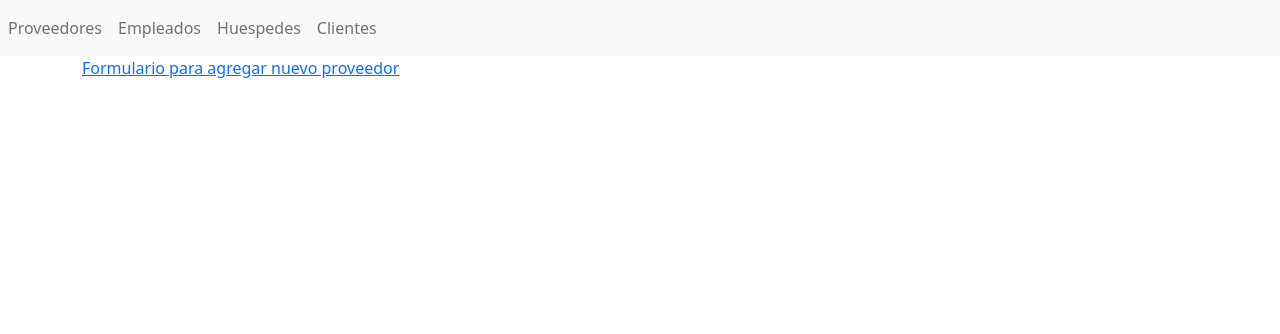
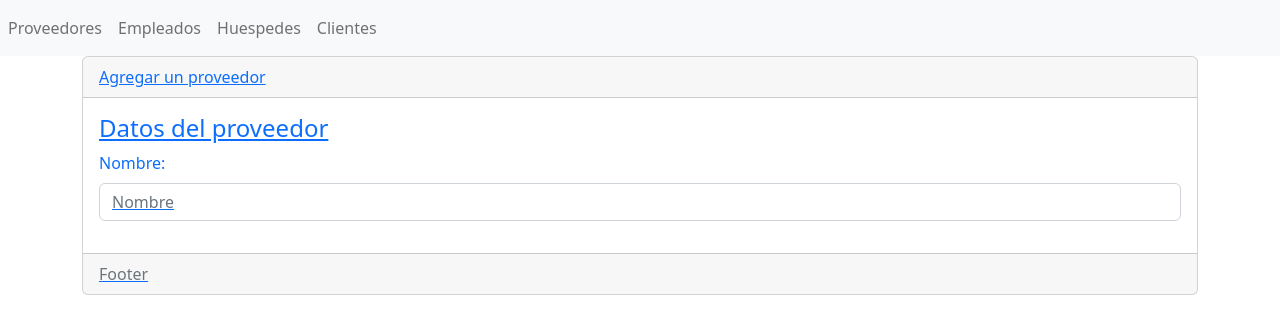
Before and after one commit to dcdarck/Hostal-donia-clarita, a Django app: page /proveedores/crearProv in a window 1280 px wide. Shown: the top 334 px of the page. Run offline with Django 4.2, Linux system fonts and the light colour scheme.

Commit message:
editar y crear

```diff
--- a/web-Django/web/admin_hostal/templates/base.html
+++ b/web-Django/web/admin_hostal/templates/base.html
@@ -19,9 +19,9 @@
         <nav class="navbar navbar-expand navbar-light bg-light">
             <div class="nav navbar-nav">
                 <a class="nav-item nav-link" href="{% url 'proveedores' %}">Proveedores</a>
-                <a class="nav-item nav-link" href="{% url 'ind_empleados' %}">Empleados</a>
-                <a class="nav-item nav-link" href="{% url 'ind_huespedes' %}">Huespedes</a>
-                <a class="nav-item nav-link" href="{% url 'ind_clientes' %}">Clientes</a>
+                <a class="nav-item nav-link" href="{% url 'empleados' %}">Empleados</a>
+                <a class="nav-item nav-link" href="{% url 'huespedes' %}">Huespedes</a>
+                <a class="nav-item nav-link" href="{% url 'clientes' %}">Clientes</a>
                 <a class>
             </div>
         </nav>
--- a/web-Django/web/admin_hostal/templates/proveedores/crear_prov.html
+++ b/web-Django/web/admin_hostal/templates/proveedores/crear_prov.html
@@ -4,6 +4,17 @@
 
 {% block contenido %}
 
-Formulario para agregar nuevo proveedor
+<div class="card">
+    <div class="card-header">
+        Agregar un proveedor
+    </div>
+    <div class="card-body">
+        <h4 class="card-title">Datos del proveedor</h4>
+        {% include 'proveedores/form_prov.html' %}
+    </div>
+    <div class="card-footer text-muted">
+        Footer
+    </div>
+</div>
 
 {% endblock %}
--- a/web-Django/web/admin_hostal/templates/proveedores/form_prov.html
+++ b/web-Django/web/admin_hostal/templates/proveedores/form_prov.html
@@ -0,0 +1,11 @@
+<form enctype="multipart/form-data" method="post">
+
+    <div class="mb-3">
+      <label for="" class="form-label">Nombre:</label>
+
+      <input type="text"
+        class="form-control" name="" id="" aria-describedby="helpId" placeholder="Nombre">
+
+    </div>
+
+</form>
--- a/web-Django/web/admin_hostal/urls.py
+++ b/web-Django/web/admin_hostal/urls.py
@@ -7,10 +7,11 @@ urlpatterns = [
 
     path('proveedores', views.proveedores, name='proveedores'),
     path('proveedores/crearProv', views.crearProv, name='crearProv'),
+    path('proveedores/editarProv', views.editarProv, name='editarProv'),
 
-    path('ind_empleados', views.ind_empleados, name='ind_empleados'),
+    path('empleados', views.empleados, name='empleados'),
 
-    path('ind_huespedes', views.ind_huespedes, name='ind_huespedes'),
+    path('huespedes', views.huespedes, name='huespedes'),
 
-    path('ind_clientes', views.ind_clientes, name='ind_clientes')
+    path('clientes', views.clientes, name='clientes')
 ]
--- a/web-Django/web/admin_hostal/views.py
+++ b/web-Django/web/admin_hostal/views.py
@@ -11,12 +11,14 @@ def proveedores(request):
     return render(request, 'proveedores/index_prov.html')
 def crearProv(request):
     return render(request, 'proveedores/crear_prov.html')
+def editarProv(request):
+    return render(request, 'proveedores/editar_prov.html')
 
-def ind_empleados(request):
+def empleados(request):
     return render(request, 'empleados/index_emp.html')
 
-def ind_clientes(request):
+def clientes(request):
     return render(request, 'clientes/index_cl.html')
 
-def ind_huespedes(request):
+def huespedes(request):
     return render(request, 'huespedes/index_hues.html')
```
Also changed, not shown: web-Django/web/admin_hostal/templates/proveedores/editar_prov.html (+13 -1 lines), web-Django/web/admin_hostal/templates/proveedores/index_prov.html (+5 -2 lines).
